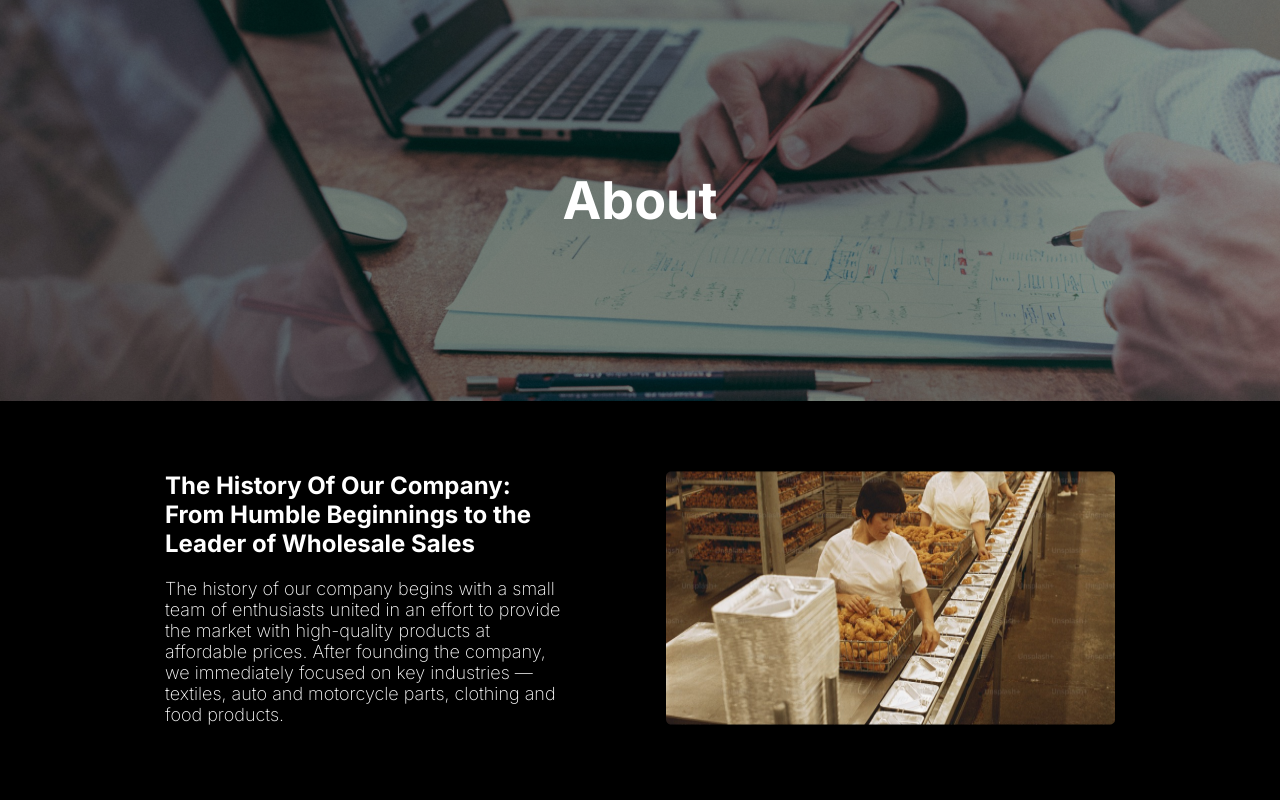
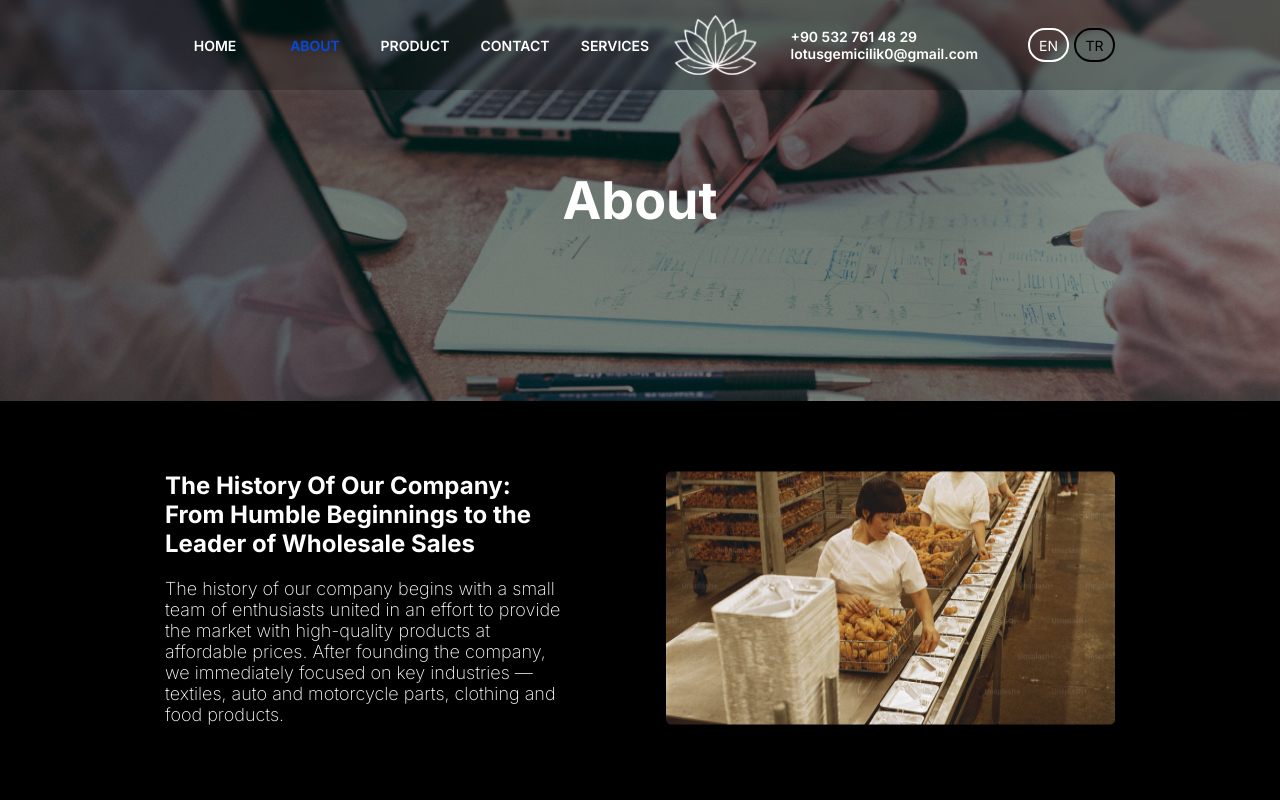
Before and after one commit to digmen/adil3, a React (Create React App) app: page /about in a window 1280 px wide. Shown: the top 800 px of the page. Built offline with nearby package versions, Linux system fonts and the light colour scheme.

Commit message:
Update AboutUs.jsx

```diff
--- a/src/pages/aboutus/AboutUs.jsx
+++ b/src/pages/aboutus/AboutUs.jsx
@@ -2,6 +2,9 @@ import AOS from 'aos'
 import 'aos/dist/aos.css'
 import React, { useEffect } from 'react'
 import { useTranslation } from 'react-i18next'
+
+import Header from '../../components/Header';
+
 import './about.scss'
 import b1 from './images/b1.png'
 import b2 from './images/b2.png'
@@ -21,6 +24,8 @@ export default function AboutUs() {
 	}, [])
 
 	return (
+		<>
+			<Header/>
 		<div>
 			<div className='about'>
 				<div className='about_block_text'>
@@ -92,5 +97,6 @@ export default function AboutUs() {
 				</div>
 			</div>
 		</div>
+		</>
 	)
 }
```
